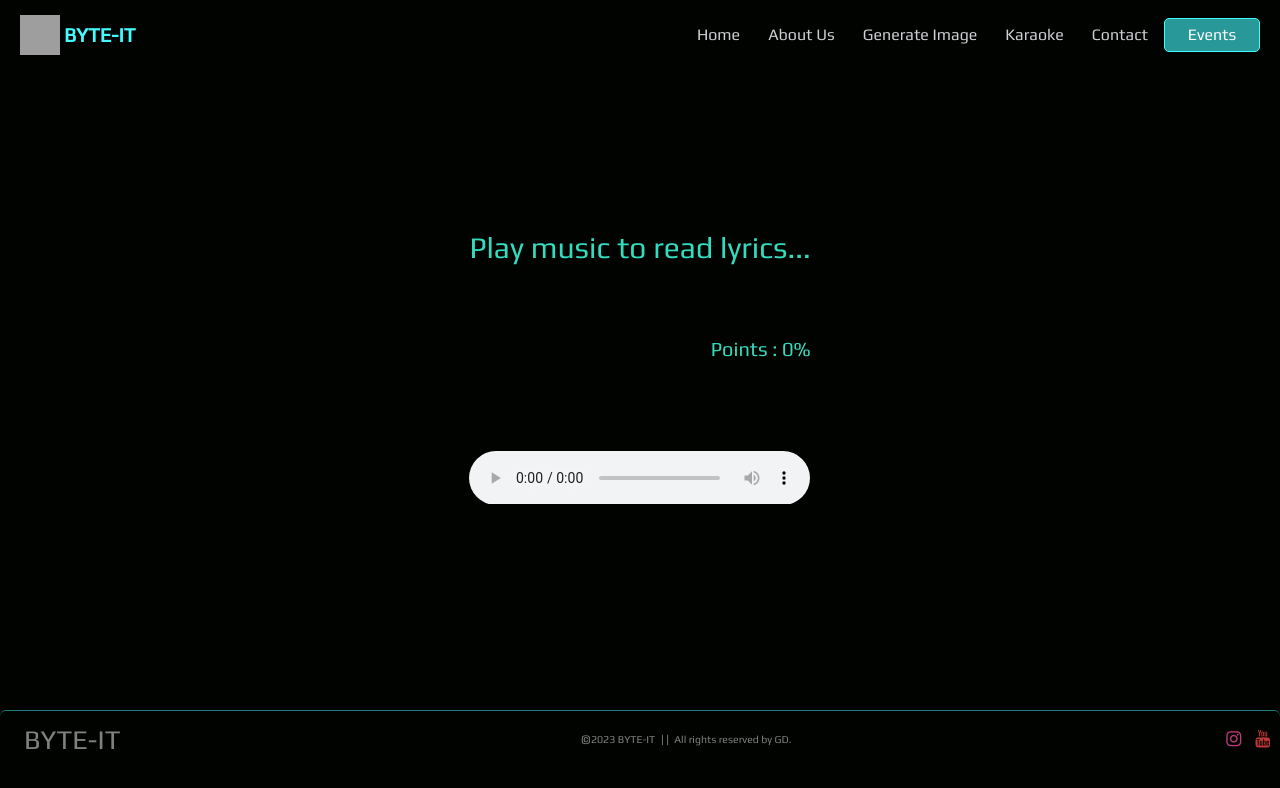
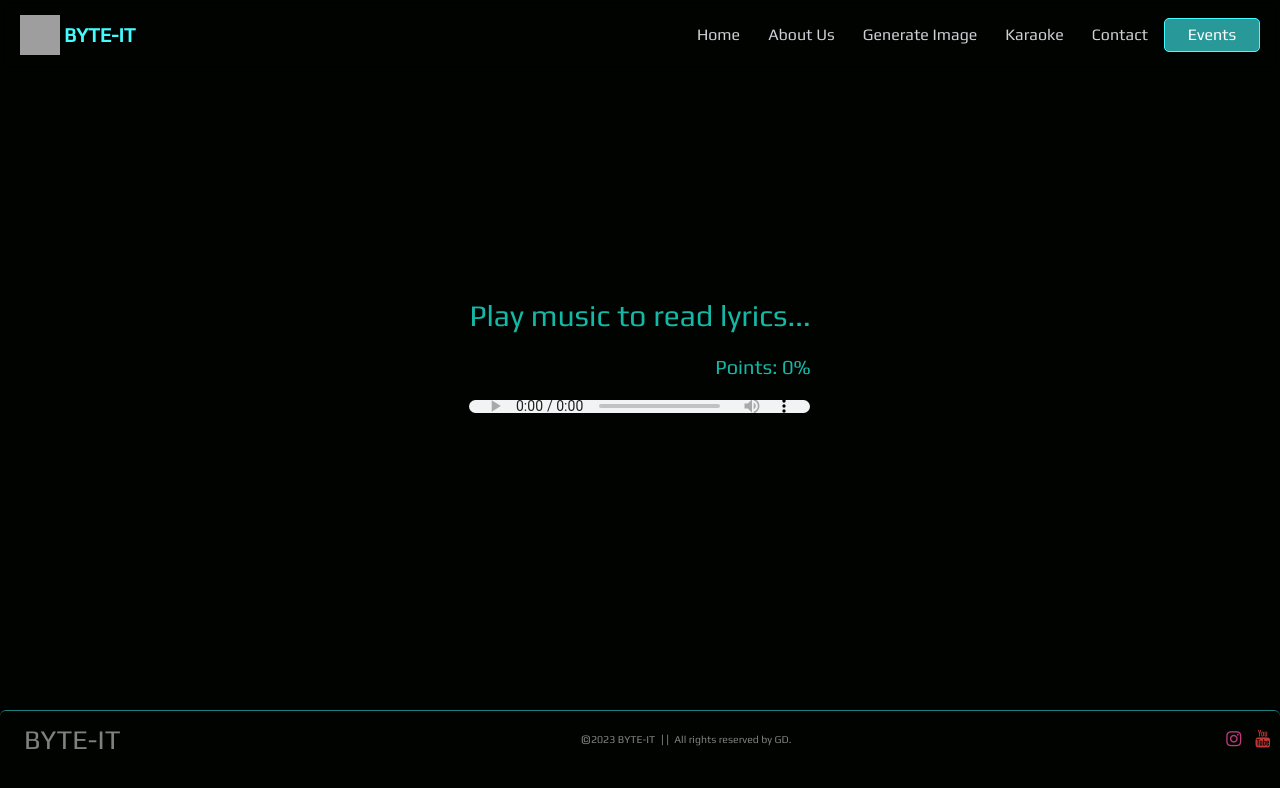
Before and after one commit to gauravdubey013/byteit, a Next.js app: page /Karaoke/1 in a window 1280 px wide. Shown: the top 788 px of the page. Built offline with nearby package versions, Linux system fonts and the light colour scheme; grey boxes are pictures that could not be loaded.

Commit message:
Update MusicPlayer.jsx

```diff
--- a/src/components/MusicPlayer.jsx
+++ b/src/components/MusicPlayer.jsx
@@ -213,26 +213,29 @@ const MusicPlayer = (props) => {
   console.log("what u singing :\n" + notesStore);
 
   return (
+    <>
     <div className="text-xl flex flex-col gap-2 items-center justify-center">
-      <h1 className="text-3xl text-[#33dbbf]">Play music to read lyrics...</h1>
+  <h1 className="text-3xl text-teal-500">Play music to read lyrics...</h1>
   <div className="w-full h-full flex items-center justify-between gap-2">
-        <h1 className="text-[25px] text-[#33dbbf] uppercase font-bold">
+    <h1 className="text-2xl text-teal-500 uppercase font-bold">
       {titleFetch}
-          {/* {params.music} */}
     </h1>
-        <p className="text-[#33dbbf]">Points : {points}%</p>
+    <p className="text-teal-500">Points: {points}%</p>
   </div>
   <audio
     onPlay={handleOnPlay}
     onPause={handleOnPause}
-        className="player w-full h-[19vh]"
+    className="player w-full h-1/4"
     controls
     onTimeUpdate={handleTimeUpdate}
   >
     <source src={audioFetch} type="audio/mpeg" />
   </audio>
-      <div className="lyric"></div>
+  <div className="lyric mt-4 p-4 bg-gray-800 text-white rounded-lg">
+    {/* Display your synchronized lyrics here */}
   </div>
+</div>
+    </>
   );
 };
 
```
Lines whose indentation alone changed are shown as unchanged.
